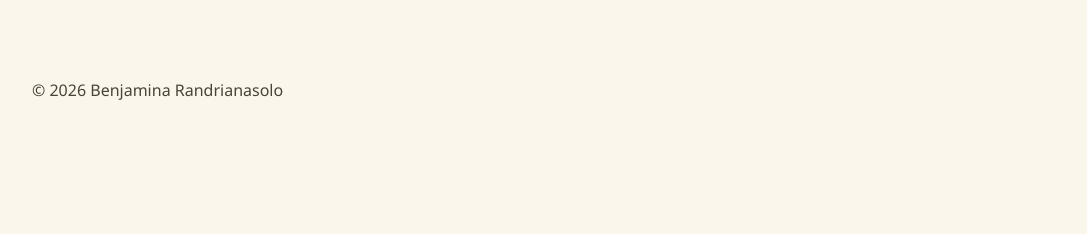
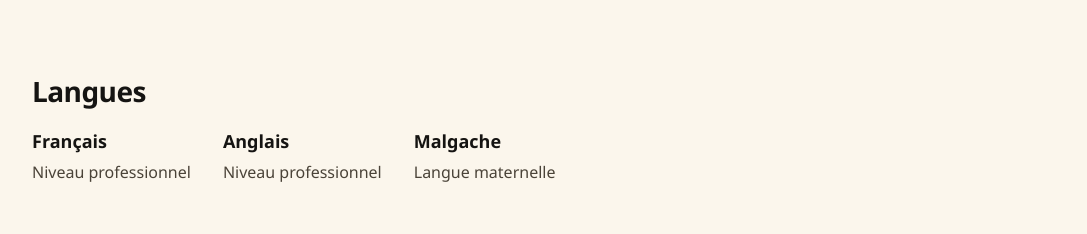
Before and after one commit to minawk/portfolio-ng, an Angular app: page / in a window 1280 px wide. Shown: the part 3494-3728 px from the top of the page, without its empty margins (0-1087 px from the left). Before the commit the page ends 3628 px from the top, so only its background shows below. Built offline with nearby package versions, Linux system fonts and the light colour scheme; no server answers.

Commit message:
Add languages section

```diff
--- /dev/null
+++ b/src/app/blocs/languages/languages.html
@@ -0,0 +1,17 @@
+<section class="languages" id="langues">
+  <h2 i18n="@@languagesTitle">Langues</h2>
+  <ul>
+    <li>
+      <h3 i18n="@@languageFrench">Français</h3>
+      <p i18n="@@languageProfessional">Niveau professionnel</p>
+    </li>
+    <li>
+      <h3 i18n="@@languageEnglish">Anglais</h3>
+      <p i18n="@@languageProfessional">Niveau professionnel</p>
+    </li>
+    <li>
+      <h3 i18n="@@languageMalagasy">Malgache</h3>
+      <p i18n="@@languageNative">Langue maternelle</p>
+    </li>
+  </ul>
+</section>
--- /dev/null
+++ b/src/app/blocs/languages/languages.scss
@@ -0,0 +1,68 @@
+@use 'mixins' as *;
+
+.languages {
+  display: flex;
+  flex-direction: column;
+  align-items: flex-start;
+  gap: 1rem;
+  max-width: 46rem;
+  margin-top: 3.5rem;
+
+  @include screen(768px) {
+    margin-top: 5rem;
+  }
+
+  h2 {
+    margin: 0;
+    font-size: 1.375rem;
+    font-weight: 700;
+    letter-spacing: -0.02em;
+
+    @include screen(768px) {
+      font-size: 1.75rem;
+    }
+  }
+
+  h3 {
+    margin: 0;
+    font-size: 1.125rem;
+    font-weight: 700;
+  }
+
+  p {
+    margin: 0;
+    color: var(--color-text-muted);
+  }
+
+  ul {
+    display: flex;
+    flex-direction: column;
+    gap: 1.5rem;
+    width: 100%;
+    margin: 0;
+    padding: 0;
+    list-style: none;
+
+    @include screen(768px) {
+      flex-direction: row;
+      flex-wrap: wrap;
+      gap: 2rem;
+    }
+
+    > li {
+      display: flex;
+      flex-direction: column;
+      gap: 0.35rem;
+    }
+
+    > li + li {
+      padding-top: 1.5rem;
+      border-top: 1px solid color-mix(in srgb, var(--color-text) 12%, transparent);
+
+      @include screen(768px) {
+        padding-top: 0;
+        border-top: 0;
+      }
+    }
+  }
+}
--- /dev/null
+++ b/src/app/blocs/languages/languages.ts
@@ -0,0 +1,8 @@
+import { Component } from '@angular/core';
+
+@Component({
+  selector: 'app-languages',
+  templateUrl: './languages.html',
+  styleUrl: './languages.scss',
+})
+export class Languages {}
--- a/src/app/pages/home/home-page.html
+++ b/src/app/pages/home/home-page.html
@@ -5,6 +5,7 @@
 <app-education />
 <app-projects />
 <app-github />
+<app-languages />
 @for (sectionId of sectionIds; track sectionId) {
   <div [id]="sectionId"></div>
 }
--- a/src/app/pages/home/home-page.ts
+++ b/src/app/pages/home/home-page.ts
@@ -4,15 +4,16 @@ import { Education } from '../../blocs/education/education';
 import { Experience } from '../../blocs/experience/experience';
 import { Github } from '../../blocs/github/github';
 import { Hero } from '../../blocs/hero/hero';
+import { Languages } from '../../blocs/languages/languages';
 import { Projects } from '../../blocs/projects/projects';
 import { Skills } from '../../blocs/skills/skills';
 
 @Component({
-  imports: [Hero, About, Skills, Experience, Education, Projects, Github],
+  imports: [Hero, About, Skills, Experience, Education, Projects, Github, Languages],
   selector: 'app-home-page',
   templateUrl: './home-page.html',
   styleUrl: './home-page.scss',
 })
 export class HomePage {
-  protected readonly sectionIds = ['langues', 'contact'];
+  protected readonly sectionIds = ['contact'];
 }
```
Also changed, not shown: 2 other files (tests, documents, lock files or other folders).
